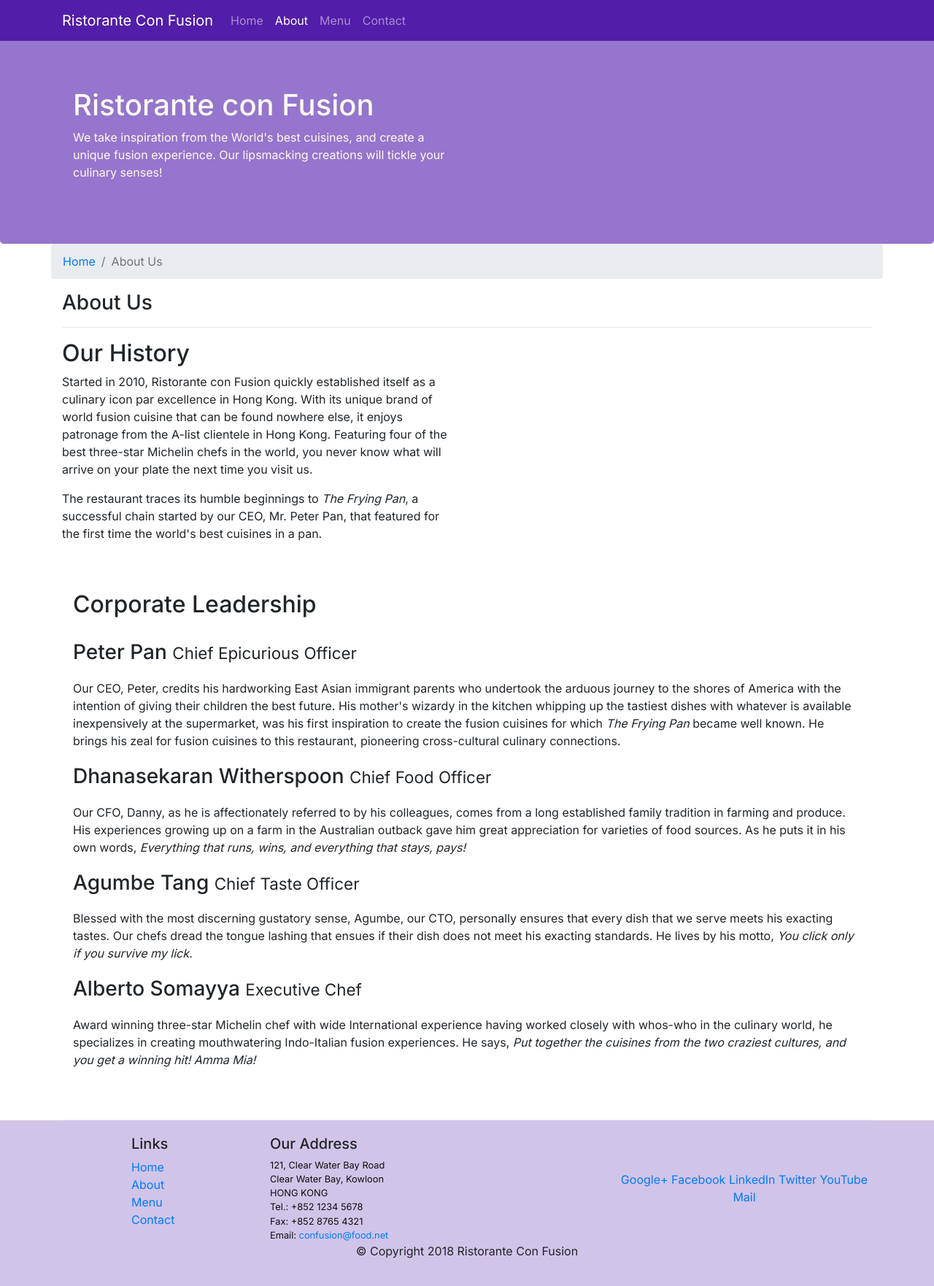
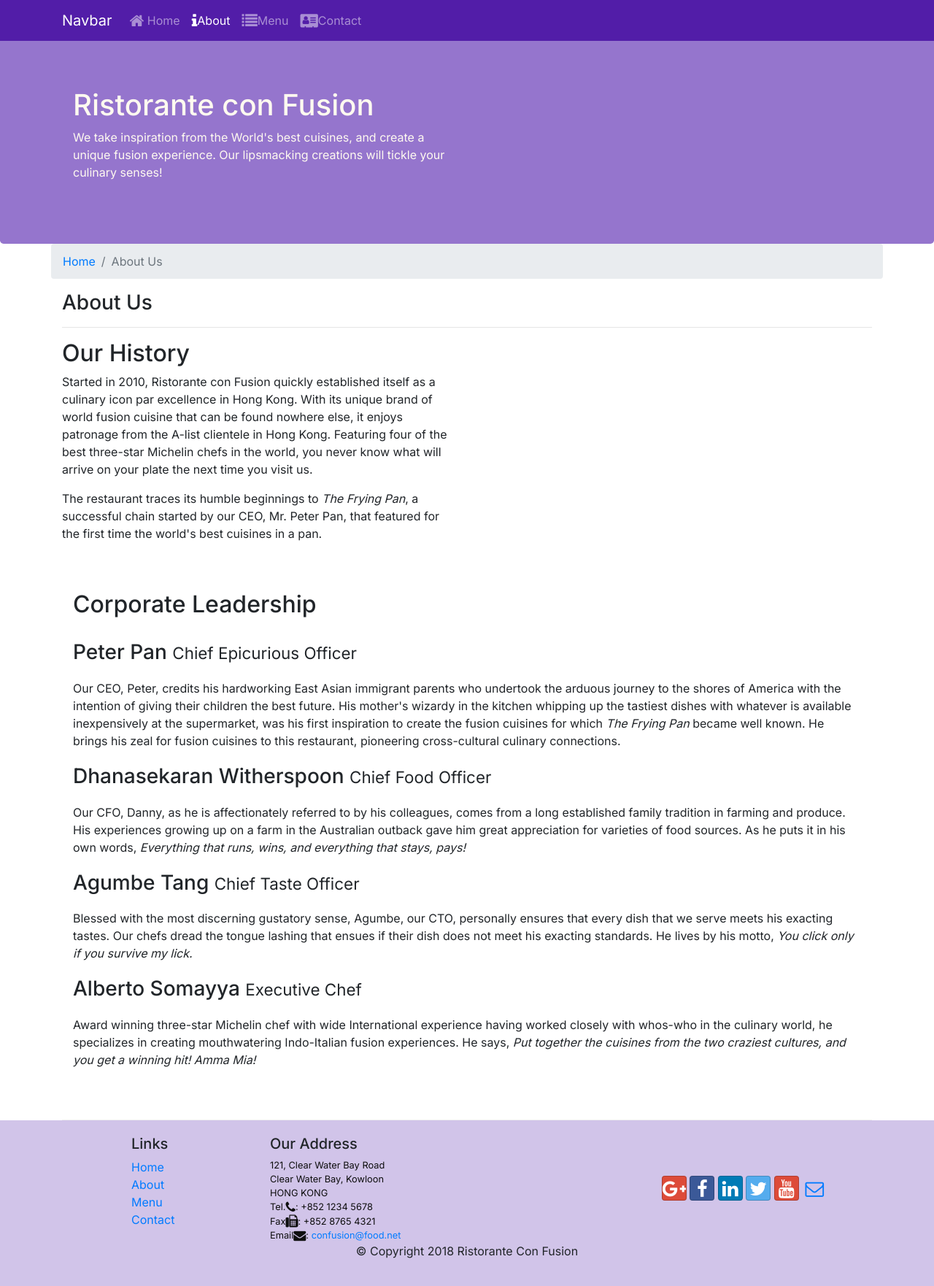
Before and after one commit to thienduc12311/bootstrap-assignment1, a website: page aboutus.html in a window 1280 px wide. Shown: the whole page at 73% size. Drawn offline with nearby package versions, Linux system fonts and the light colour scheme.

Commit message:
Icon Fonts

```diff
--- a/aboutus.html
+++ b/aboutus.html
@@ -14,21 +14,28 @@
     <link href="https://fonts.googleapis.com/css2?family=Inter:wght@100;200;300;400;500;700;800;900&display=swap"
         rel="stylesheet">
     <link rel="stylesheet" href="./css/style.css">
-    <title>Ristorante Con Fusion: About Us</title>
-
+    <link rel="stylesheet" href="node_modules/bootstrap/dist/css/bootstrap.min.css">
+    <link rel="stylesheet" href="./css/style.css">
+    <link rel="stylesheet" href="node_modules/font-awesome/css/font-awesome.min.css">
+    <link rel="stylesheet" href="node_modules/bootstrap-social/bootstrap-social.css">
+    <title>Ristorante Con Fusion</title>
 </head>
 
 <body>
     <nav class="navbar navbar-dark navbar-expand-sm fixed-top">
         <div class="container">
 
-            <a href="#" class="navbar-brand">Ristorante Con Fusion</a>
+            <a href="#" class="navbar-brand">Navbar</a>
             <div class="collapse navbar-collapse" id="Navbar">
                 <ul class="navbar-nav mr-auto">
-                    <li class="nav-item "><a href="./index.html" class="nav-link">Home</a></li>
-                    <li class="nav-item active"><a href="#" class="nav-link">About</a></li>
-                    <li class="nav-item"><a href="#" class="nav-link">Menu</a></li>
-                    <li class="nav-item"><a href="#" class="nav-link">Contact</a></li>
+                    <li class="nav-item"><a href="./index.html" class="nav-link"><span class="fa fa-home fa-lg"></span>
+                            Home</a></li>
+                    <li class="nav-item active"><a href="./aboutus.html" class="nav-link"><span
+                                class="fa fa-info fa-lg"></span>About</a></li>
+                    <li class="nav-item"><a href="#" class="nav-link"><span class="fa fa-list fa-lg"></span>Menu</a>
+                    </li>
+                    <li class="nav-item"><a href="#" class="nav-link"><span
+                                class="fa fa-address-card fa-lg"></span>Contact</a></li>
                 </ul>
             </div>
         </div>
@@ -134,19 +141,27 @@
                         121, Clear Water Bay Road<br>
                         Clear Water Bay, Kowloon<br>
                         HONG KONG<br>
-                        Tel.: +852 1234 5678<br>
-                        Fax: +852 8765 4321<br>
-                        Email: <a href="mailto:confusion@food.net">confusion@food.net</a>
+                        Tel.<i class="fa fa-phone fa-lg"></i>: +852 1234 5678<br>
+                        Fax<i class="fa fa-fax fa-lg"></i>: +852 8765 4321<br>
+
+                        Email<i class="fa fa-envelope fa-lg"></i>: <a
+                            href="mailto:confusion@food.net">confusion@food.net</a>
                     </address>
                 </div>
                 <div class="col-12 col-sm-4 align-self-center">
                     <div class="text-center">
-                        <a href="http://google.com/+">Google+</a>
-                        <a href="http://www.facebook.com/profile.php?id=">Facebook</a>
-                        <a href="http://www.linkedin.com/in/">LinkedIn</a>
-                        <a href="http://twitter.com/">Twitter</a>
-                        <a href="http://youtube.com/">YouTube</a>
-                        <a href="mailto:">Mail</a>
+                        <a class="btn btn-social-icon btn-google" href="http://google.com/+"><i
+                                class="fa fa-google-plus" aria-hidden="true"></i></a>
+                        <a class="btn btn-social-icon btn-facebook" href="http://www.facebook.com/profile.php?id="><i
+                                class="fa fa-facebook" aria-hidden="true"></i></a>
+                        <a class="btn btn-social-icon btn-linkedin" href="http://www.linkedin.com/in/"><i
+                                class="fa fa-linkedin" aria-hidden="true"></i></a>
+                        <a class="btn btn-social-icon btn-twitter" href="http://twitter.com/"><i class="fa fa-twitter"
+                                aria-hidden="true"></i></a>
+                        <a class="btn btn-social-icon btn-google" href="http://youtube.com/"><i class="fa fa-youtube"
+                                aria-hidden="true"></i></a>
+                        <a class="btn btn-social-icon" href="mailto:"><i class="fa fa-envelope-o"
+                                aria-hidden="true"></i></a>
                     </div>
                 </div>
             </div>
--- a/package.json
+++ b/package.json
@@ -15,6 +15,8 @@
   },
   "dependencies": {
     "bootstrap": "^4.0.0",
+    "bootstrap-social": "5.1.1",
+    "font-awesome": "4.7.0",
     "jquery": "3.3.1",
     "popper.js": "1.12.9"
   }
```
Also changed, not shown: index.html (+29 -14 lines), 1 other file.
